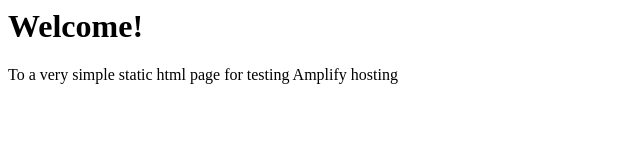
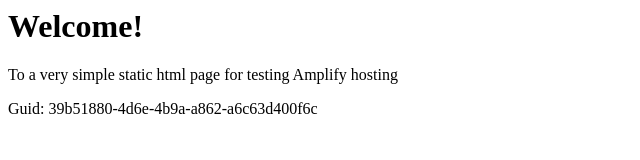
Before and after one commit to aws-aemilia-iad/Github-PR-Commit-Integration-Test-DoNotTouch-GithubWebhookPreviewCanaryTest-v1-prod-us-east-1, a website: page src/index.html in a window 1280 px wide. Shown: the whole page, without its empty margins (0-640 px from the left). Drawn offline with Linux system fonts and the light colour scheme.

Commit message:
commit from integ tests

```diff
--- a/src/index.html
+++ b/src/index.html
@@ -1,3 +1,5 @@
+
+
 <html lang="en">
 
 <head>
@@ -10,6 +12,6 @@
 <body>
     <h1>Welcome!</h1>
     <p>To a very simple static html page for testing Amplify hosting</p>
-</body>
+    <p>Guid: 39b51880-4d6e-4b9a-a862-a6c63d400f6c</p></body>
 
 </html>
```
